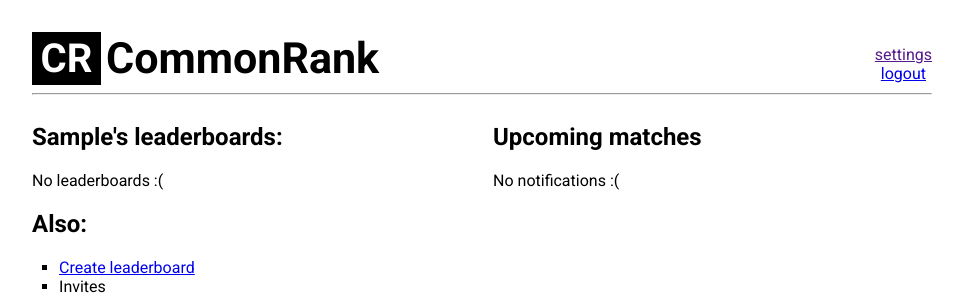
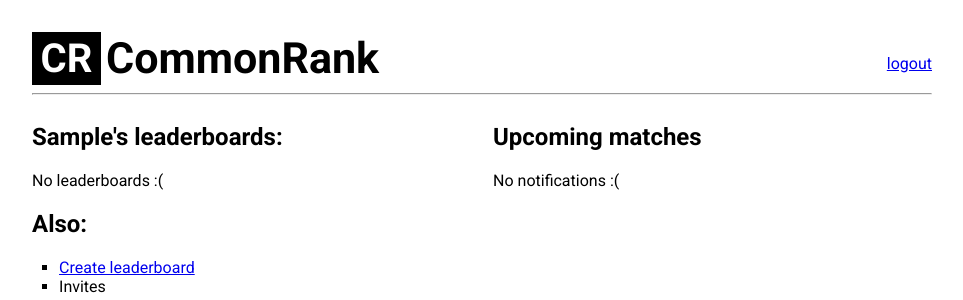
Before and after one commit to mwiens91/CommonRank, a Django app: page / in a window 1280 px wide. Shown: the top 300 px of the page, without its empty margins (158-1121 px from the left). Run offline with Django 3.2, Linux system fonts and the light colour scheme; the visitor is signed in with stand-in values (Sample User, id 1); parts of the project's set-up code (start-up, migrations or seed data) failed here and were passed over.

Commit message:
Remove settings link that points nowhere

```diff
--- a/templates/base.html
+++ b/templates/base.html
@@ -35,7 +35,6 @@ main navigation links.
 
 					{# Show logout and settings if user is logged in #}
 					{% if user.is_authenticated %}
-						<div><a href="">settings</a></div>
 						<div><a href="{% url 'logout' %}">logout</a></div>
 					{% endif %}
 
```
